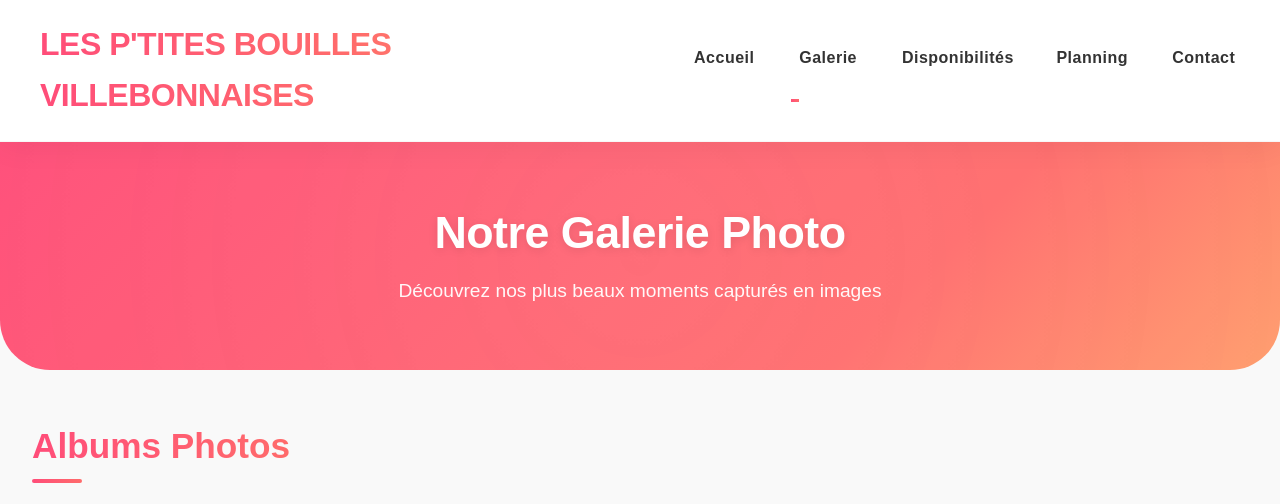
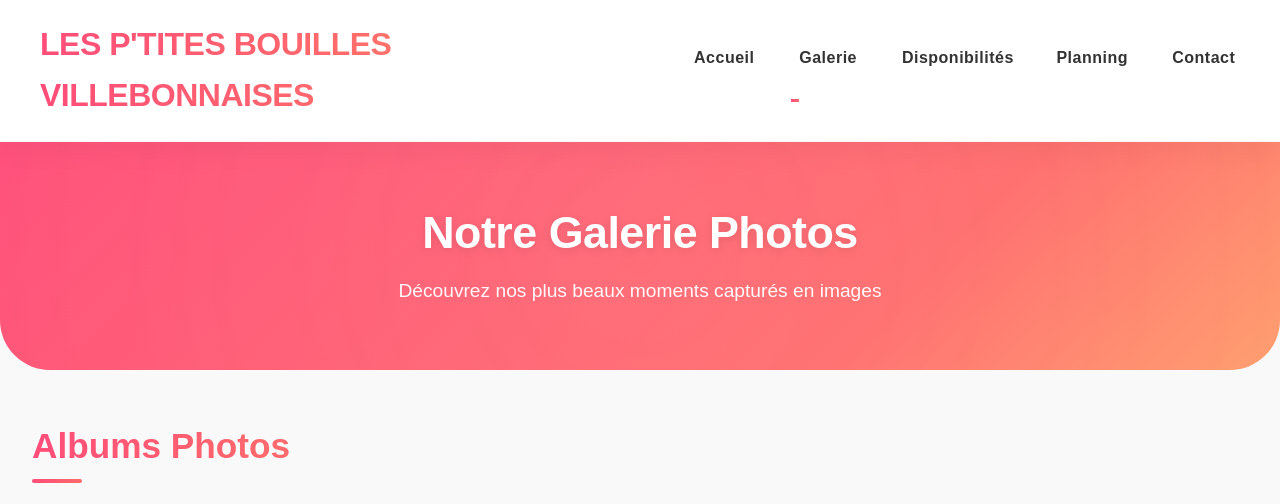
Before and after one commit to Arthur-91140/Site-Bouille, a plain HTML site: page pages/gallery.html in a window 1280 px wide. Shown: the top 504 px of the page. Drawn offline with Linux system fonts and the light colour scheme.

Commit message:
fix: Correct title in gallery section for consistency

```diff
--- a/pages/gallery.html
+++ b/pages/gallery.html
@@ -25,7 +25,7 @@
 
     <section class="page-hero">
         <div class="hero-content">
-            <h2>Notre Galerie Photo</h2>
+            <h2>Notre Galerie Photos</h2>
             <p>Découvrez nos plus beaux moments capturés en images</p>
         </div>
     </section>
```
